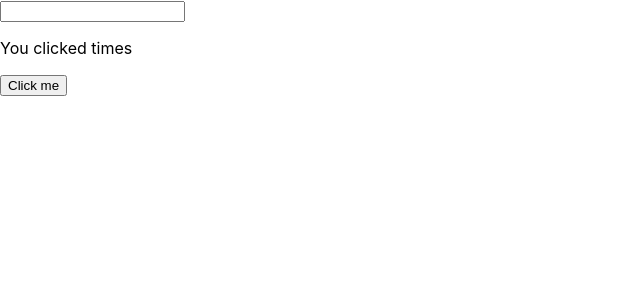
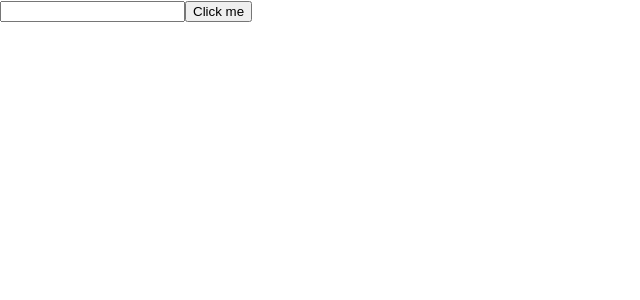
Before and after one commit to bwuphan/list-maker, a React (Create React App) app: page /create in a window 1280 px wide. Shown: the top 300 px of the page, without its empty margins (0-640 px from the left). Built offline with nearby package versions, Linux system fonts and the light colour scheme.

Commit message:
Chris fix for input

```diff
--- a/src/components/CreateList/CreateList.tsx
+++ b/src/components/CreateList/CreateList.tsx
@@ -1,27 +1,27 @@
 import React, { useState } from 'react';
+
 import styles from './CreateList.module.scss';
 
-
 const CreateList: React.FC = () => {
-  let [list, setState] = useState(['']);
+  const [list, setList] = useState<string[]>(['']);
 
   const appendToList = () => {
-    list.push('');
-    console.log(list);
-    list = [...list];
-    setState(list);
+    setList([...list, '']);
   }
 
   const changeInput = (e: any, idx: number) => {
-    list[idx] = list[idx] + e.target.value;
-    console.log(list);
+    const newList = [...list]
+    newList[idx] = e.target.value;
+    setList(newList)
+
+    // setList([...list.slice(0, idx), e.target.value, ...list.slice(idx)])
   }
+
   return (
     <div>
       {list.map((item, i) =>
-        <input value={item} onChange={(e) => changeInput(e, i)}/>
+        <input type="text" key={i} value={item} onInput={(e) => changeInput(e, i)}/>
       )}
-      <p>You clicked {list} times</p>
       <button onClick={appendToList}>
         Click me
       </button>
```
